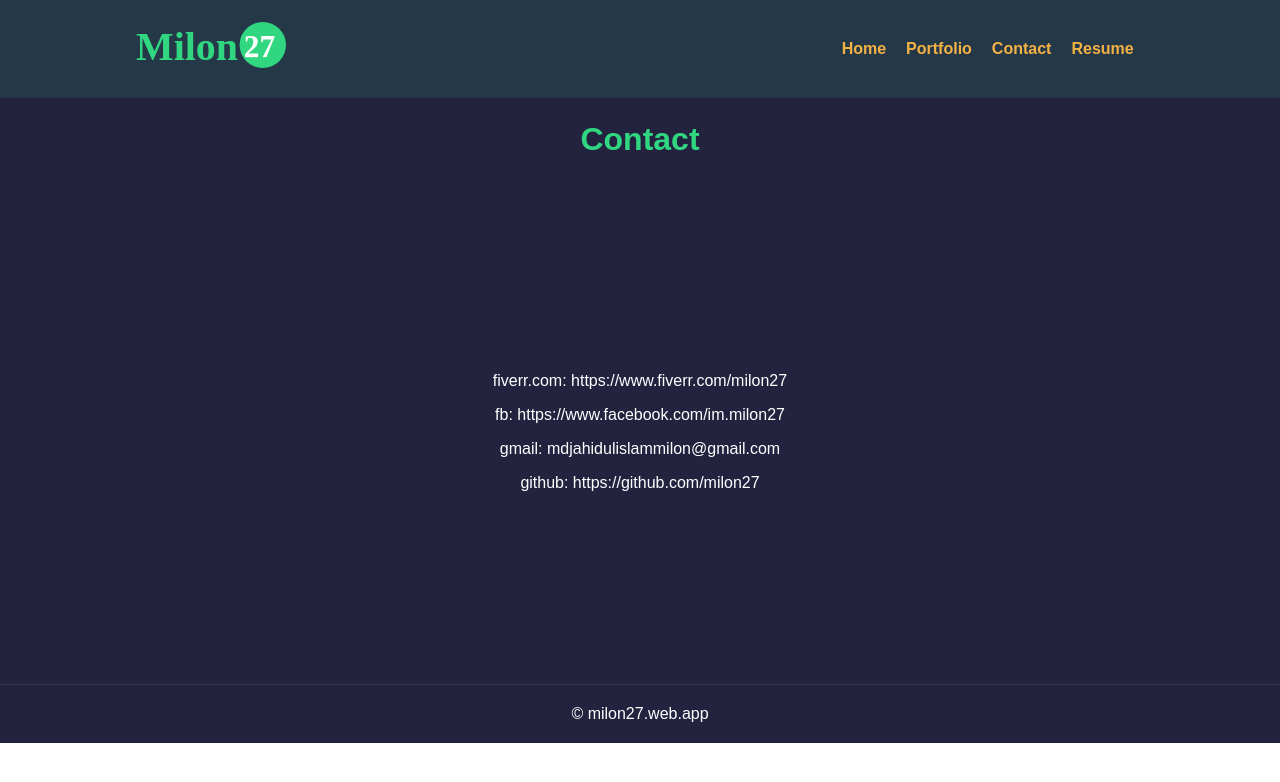
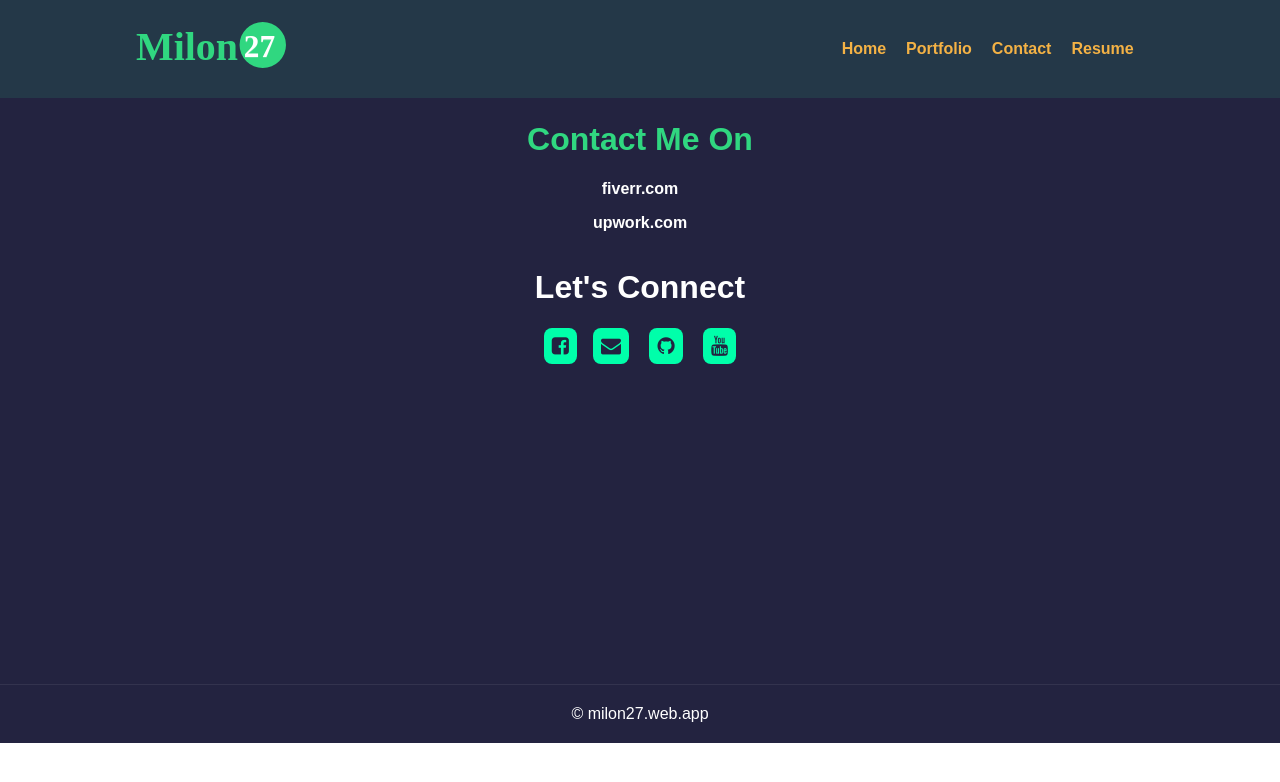
Before and after one commit to milon27/next-js-portfolio, a Next.js app: page /contact in a window 1280 px wide. Shown: the top 782 px of the page. Built offline with nearby package versions, Linux system fonts and the light colour scheme.

Commit message:
fix some issue

```diff
--- a/src/components/home/Home.js
+++ b/src/components/home/Home.js
@@ -1,7 +1,7 @@
 import About from "./About";
 import Hero from "./Hero";
 import Body from './../Body';
-import Skill from './../../pages/Skill';
+import Skill from './Skill';
 export default function Home() {
     return (
         <div>
--- a/src/pages/Skill.js
+++ b/src/components/home/Skill.js
@@ -29,13 +29,10 @@ export default function Skill() {
                     <h1>Let's Connect</h1>
                     <div className="icons">
 
-                        <a href="https://www.facebook.com/im.milon27"> <i class="fa fa-facebook-square"></i></a>
+                        <a href="https://www.facebook.com/im.milon27"> <i className="fa fa-facebook-square"></i></a>
                         <a href="mailto:mdjahidulislammilon@gmail.com"><i className="fa fa-envelope"></i></a>
                         <a href="https://github.com/milon27"> <i className="fa fa-github"></i></a>
                         <a href="https://www.youtube.com/channel/UCKxdKrpirqyhstnnPNsABZA"> <i className="fa fa-youtube"></i></a>
-
-
-
 
                     </div>
                 </div>
--- a/src/pages/contact.js
+++ b/src/pages/contact.js
@@ -7,15 +7,26 @@ export default function Contact() {
         <div style={{ background: "#232340" }}>
             <Header title="contact" />
             <div className="page_head">
-                <h1>Contact</h1>
+                <h1>Contact Me On</h1>
             </div>
-            <Body style={{ height: '63vh' }}>
-                <div className="text-center color-white">
-                    <p><a href="https://www.fiverr.com/milon27">fiverr.com</a>: https://www.fiverr.com/milon27</p>
-                    <p><a href="https://www.facebook.com/im.milon27">fb</a>: https://www.facebook.com/im.milon27</p>
-                    <p><a href="mailto:mdjahidulislammilon@gmail.com">gmail</a>: mdjahidulislammilon@gmail.com</p>
-                    <p><a href="https://github.com/milon27">github</a>: https://github.com/milon27</p>
+            <Body style={{ height: '63vh' }} className="color-white">
+                <div className="contact text-center ">
+                    <p><a href="https://www.fiverr.com/milon27"><b>fiverr.com</b></a></p>
+
+                    <p><a href="https://www.upwork.com/freelancers/~016439d0a1aaceb84d"><b>upwork.com</b></a></p>
                 </div>
+                <div className="my-5 flex socials">
+                    <h1>Let's Connect</h1>
+                    <div className="icons">
+
+                        <a href="https://www.facebook.com/im.milon27"> <i className="fa fa-facebook-square"></i></a>
+                        <a href="mailto:mdjahidulislammilon@gmail.com"><i className="fa fa-envelope"></i></a>
+                        <a href="https://github.com/milon27"> <i className="fa fa-github"></i></a>
+                        <a href="https://www.youtube.com/channel/UCKxdKrpirqyhstnnPNsABZA"> <i className="fa fa-youtube"></i></a>
+
+                    </div>
+                </div>
+
             </Body>
             <Footer />
         </div>
--- a/src/pages/portfolio/[slug].js
+++ b/src/pages/portfolio/[slug].js
@@ -22,7 +22,7 @@ export default function PortDetails({ port, isFound }) {//
             <div className="page_head" >
                 <h1>{port.fields.title}</h1>
             </div>
-            <Body className="color-white">
+            <Body className="color-white px-auto">
                 <SinglePort portfolio={port} />
             </Body>
             <Footer />
--- a/src/pages/resume.js
+++ b/src/pages/resume.js
@@ -27,7 +27,7 @@ export default function Resume() {
             </div>
             <Body>
                 {/* <iframe src="/resume.pdf" className="img-w100p" style={{ height: "100vh" }}></iframe> */}
-                <div style={{ width: "100%", marginTop: "50px" }}>
+                <div style={{ width: "100%", marginTop: "50px" }} className="color-white">
                     <img src="/resume.svg" className="onlyMobile img-w100p" style={{ background: "#fff" }} />
                     <Document
                         className="onlyDesk"
--- a/styles/globals.css
+++ b/styles/globals.css
@@ -71,6 +71,7 @@ a {
   box-shadow: 0 1px 2px 0 rgba(0, 0, 0, 0.19);
   padding:5px;
   margin: 5px;
+  background: #42425b;
 }
 .img-half{
   width: 30vw;
@@ -132,6 +133,7 @@ background: #00FFAA;
 border-radius:8px;
 margin: 0px 8px;
 }
+
 
 @media (min-width:768px){
 
@@ -300,9 +302,9 @@ header{
     top: 0;
     height: 100%;
     min-width: 250px;
-    padding: 10px;
-    background-color: #30D780;
-    transition: 1s;
+    padding: 50px;
+    background-color: #33334E;
+    transition: 0.5s;
   }
   .nav-links a{
     display:block;
@@ -347,13 +349,14 @@ header{
   padding: 40px 10px;
   width: 100%;
   border-radius: 10px;
+  background:#23234091;
 }
 
 header{
-background-color: #232340;
+  background-color: #232340;
 }
 .hero-bg{
-  /* background-image: url('/hero-bg.svg'); */
+  background-image: url('/about.svg');
   background-color: #33334E;
   background-repeat: no-repeat;
   background-position: center center;
```
Also changed, not shown: public/about-2.svg (deleted), public/hero-12.svg (deleted).
